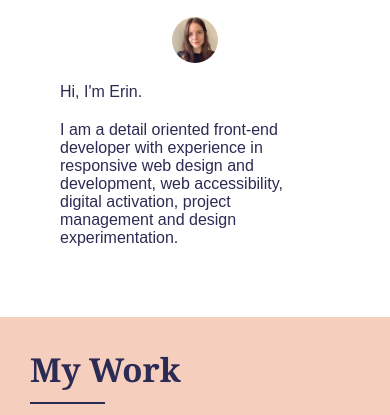
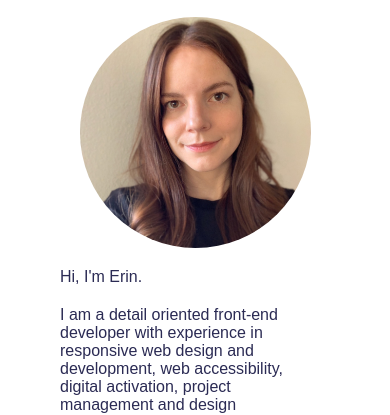
Before and after one commit to emholmes/erin-holmes-web-developer-portfolio, a plain HTML site: page index.html in a window 390 px wide. Shown: the part 397-812 px from the top of the page. Drawn offline with Linux system fonts and the light colour scheme.

Commit message:
set height on img for safari

```diff
--- a/assets/styles.css
+++ b/assets/styles.css
@@ -115,7 +115,7 @@ main > section {
 .about-me img {
     flex: 0 14%;
     width: 200px;
-    height: auto;
+    height: 100%;
     border-radius: 50%;
     margin-left: 5px;
 }
@@ -304,8 +304,8 @@ footer p {
 @media screen and (max-width: 575px) {
     .about-me img {
         margin: 0 auto;
-        /*flex: 0 70%;*/
-        width: 20px;
+        flex: 0 70%;
+        width: 70%;
     }
 
     .about-me div {
```
